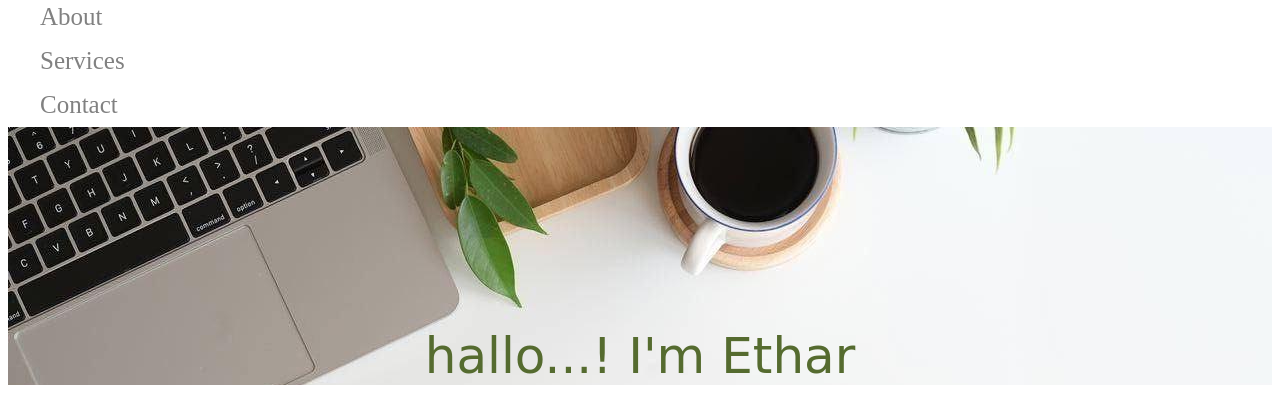
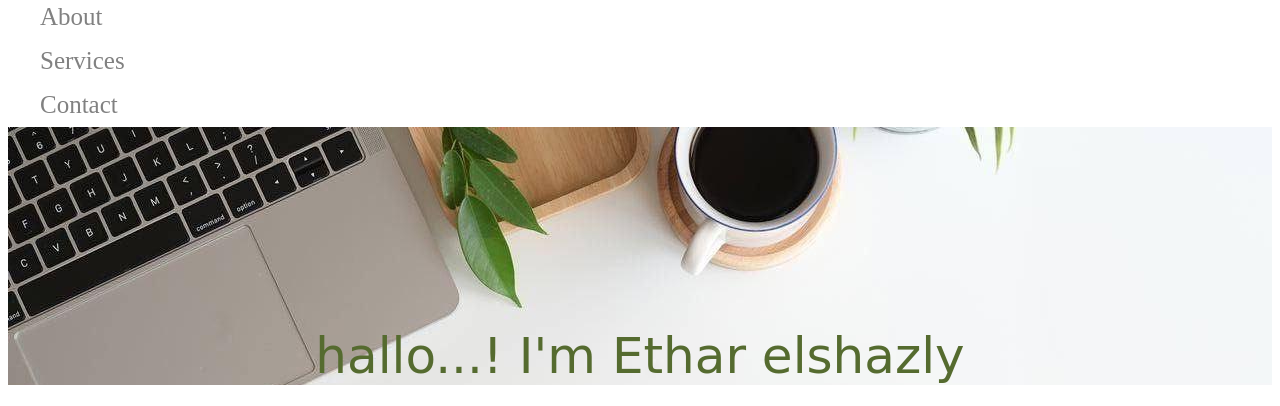
Before and after one commit to Etharelshazl/cv.html.css.js, a plain HTML site: page index.html in a window 1280 px wide. Shown: the part 64-470 px from the top of the page. Drawn offline with Linux system fonts and the light colour scheme.

Commit message:
Update index.html

```diff
--- a/index.html
+++ b/index.html
@@ -18,7 +18,7 @@
    <div class="head">
 <P1>
     hallo...!
-    I'm Ethar
+    I'm Ethar elshazly
 </P1>
  </div><div class="middle"><h2><p>
      <img src="WhatsApp Image 2023-03-16 at 8.31.21 PM.jpeg" alt="image" width="250">
```
